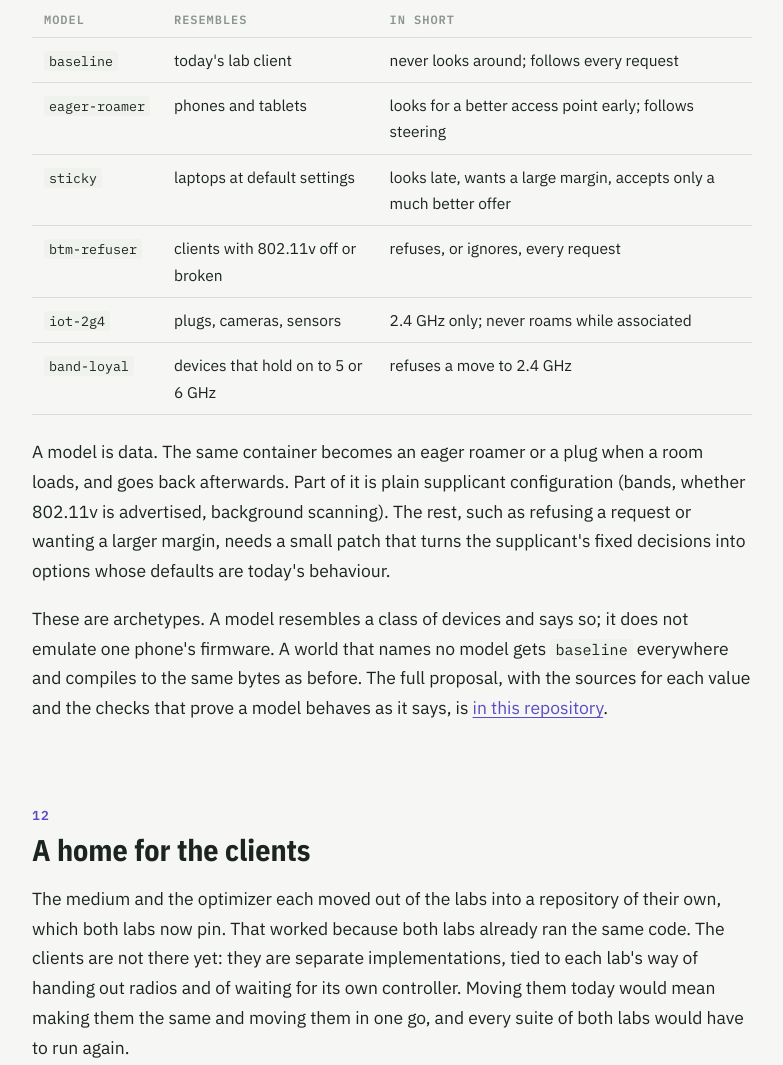
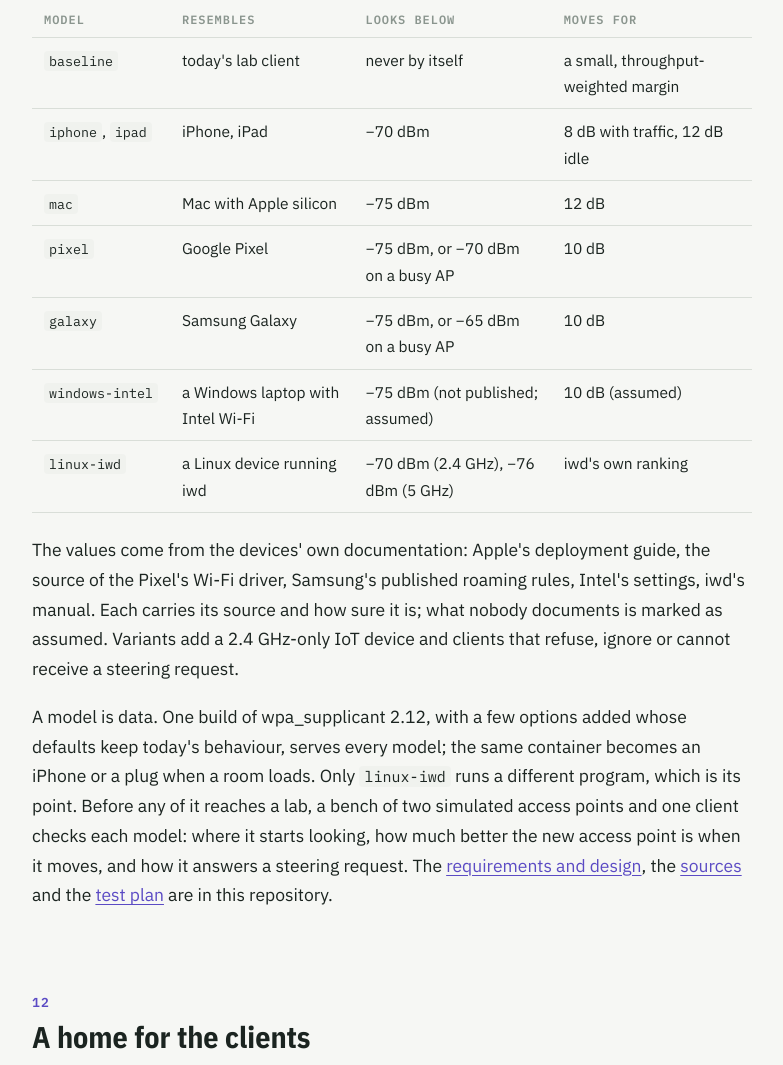
Before and after one commit to boardfarmdevs/easymesh-clients, a plain HTML site: page site/index.html in a window 1280 px wide. Shown: the part 10431-11496 px from the top of the page, without its empty margins (324-1107 px from the left). Drawn offline with nearby package versions, Linux system fonts and the light colour scheme.

Commit message:
Client models as requirements and design: devices' documented roaming (iPhone, iPad, Mac, Pixel, Galaxy, Windows with Intel, iwd), one wpa_supplicant 2.12 build with a small patch series, iwd as a second implementation; the sources with their confidence; the bench test plan

```diff
--- a/site/index.html
+++ b/site/index.html
@@ -512,28 +512,36 @@
 <h2>Clients that behave like devices</h2>
 <p>The harder questions for an optimizer need clients that are not all alike. Does it stop
 steering a client that keeps refusing? Does it fight a phone that roams by itself? Does it
-leave a 2.4 GHz plug alone? A <em>client model</em> is a named set of behaviours that a lab
-client takes on when a room loads.</p>
+leave a 2.4 GHz plug alone? A <em>client model</em> makes a lab client roam the way a kind of
+device documents that it roams.</p>
 <div class="table-wrap"><table>
-<thead><tr><th>Model</th><th>Resembles</th><th>In short</th></tr></thead>
+<thead><tr><th>Model</th><th>Resembles</th><th>Looks below</th><th>Moves for</th></tr></thead>
 <tbody>
-<tr><td><code>baseline</code></td><td>today's lab client</td><td>never looks around; follows every request</td></tr>
-<tr><td><code>eager-roamer</code></td><td>phones and tablets</td><td>looks for a better access point early; follows steering</td></tr>
-<tr><td><code>sticky</code></td><td>laptops at default settings</td><td>looks late, wants a large margin, accepts only a much better offer</td></tr>
-<tr><td><code>btm-refuser</code></td><td>clients with 802.11v off or broken</td><td>refuses, or ignores, every request</td></tr>
-<tr><td><code>iot-2g4</code></td><td>plugs, cameras, sensors</td><td>2.4 GHz only; never roams while associated</td></tr>
-<tr><td><code>band-loyal</code></td><td>devices that hold on to 5 or 6 GHz</td><td>refuses a move to 2.4 GHz</td></tr>
+<tr><td><code>baseline</code></td><td>today's lab client</td><td>never by itself</td><td>a small, throughput-weighted margin</td></tr>
+<tr><td><code>iphone</code>, <code>ipad</code></td><td>iPhone, iPad</td><td>−70 dBm</td><td>8 dB with traffic, 12 dB idle</td></tr>
+<tr><td><code>mac</code></td><td>Mac with Apple silicon</td><td>−75 dBm</td><td>12 dB</td></tr>
+<tr><td><code>pixel</code></td><td>Google Pixel</td><td>−75 dBm, or −70 dBm on a busy AP</td><td>10 dB</td></tr>
+<tr><td><code>galaxy</code></td><td>Samsung Galaxy</td><td>−75 dBm, or −65 dBm on a busy AP</td><td>10 dB</td></tr>
+<tr><td><code>windows-intel</code></td><td>a Windows laptop with Intel Wi-Fi</td><td>−75 dBm (not published; assumed)</td><td>10 dB (assumed)</td></tr>
+<tr><td><code>linux-iwd</code></td><td>a Linux device running iwd</td><td>−70 dBm (2.4 GHz), −76 dBm (5 GHz)</td><td>iwd's own ranking</td></tr>
 </tbody></table></div>
-<p>A model is data. The same container becomes an eager roamer or a plug when a room loads,
-and goes back afterwards. Part of it is plain supplicant configuration (bands, whether 802.11v
-is advertised, background scanning). The rest, such as refusing a request or wanting a larger
-margin, needs a small patch that turns the supplicant's fixed decisions into options whose
-defaults are today's behaviour.</p>
-<p>These are archetypes. A model resembles a class of devices and says so; it does not
-emulate one phone's firmware. A world that names no model gets <code>baseline</code>
-everywhere and compiles to the same bytes as before. The full proposal, with the sources for
-each value and the checks that prove a model behaves as it says, is
-<a href="https://github.com/boardfarmdevs/easymesh-clients/blob/main/docs/proposals/client-models.md">in this repository</a>.</p>
+<p>The values come from the devices' own documentation: Apple's deployment guide, the source of
+the Pixel's Wi-Fi driver, Samsung's published roaming rules, Intel's settings, iwd's manual.
+Each carries its source and how sure it is; what nobody documents is marked as assumed.
+Variants add a 2.4 GHz-only IoT device and clients that refuse, ignore or cannot receive a
+steering request.</p>
+<p>A model is data. One build of wpa_supplicant 2.12, with a few options added whose defaults
+keep today's behaviour, serves every model; the same container becomes an iPhone or a plug when
+a room loads. Only <code>linux-iwd</code> runs a different program, which is its point. Before
+any of it reaches a lab, a bench of two simulated access points and one client checks each
+model: where it starts looking, how much better the new access point is when it moves, and how
+it answers a steering request. The
+<a href="https://github.com/boardfarmdevs/easymesh-clients/blob/main/docs/proposals/client-models.md">requirements
+and design</a>, the
+<a href="https://github.com/boardfarmdevs/easymesh-clients/blob/main/docs/reference/documented-roaming.md">sources</a>
+and the
+<a href="https://github.com/boardfarmdevs/easymesh-clients/blob/main/docs/project/roaming-test-plan.md">test
+plan</a> are in this repository.</p>
 </section>
 
 <section id="home">
```
Also changed, not shown: 7 other files.
